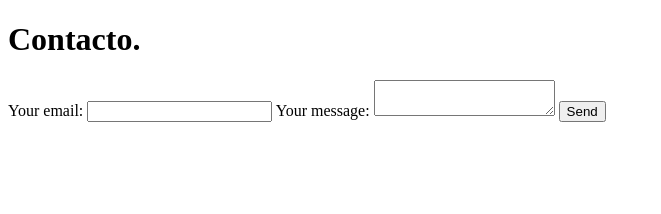
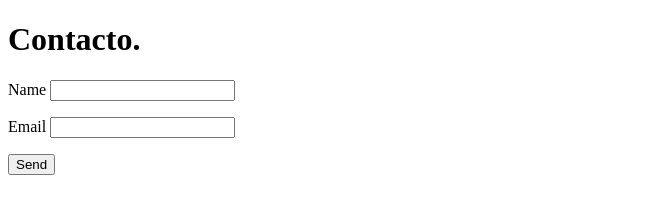
Before and after one commit to PparraProf/santotoparra, a plain HTML site: page index.html in a window 1280 px wide. Shown: the whole page, without its empty margins (0-661 px from the left). Drawn offline with Linux system fonts and the light colour scheme.

Commit message:
Update index.html

```diff
--- a/index.html
+++ b/index.html
@@ -9,22 +9,16 @@
   <body>
    <h1 class="formuh1">Contacto.</h1>
 
-<form
-  action="https://formspree.io/f/mdoyejew"
-  method="POST"
->
-  <label>
-    Your email:
-    <input type="email" name="_replyto">
-  </label>
-  <label>
-    Your message:
-    <textarea name="message"></textarea>
-  </label>
-
-  <!-- your other form fields go here -->
-
-  <button type="submit">Send</button>
+<form name="contact" netlify>
+  <p>
+    <label>Name <input type="text" name="name" /></label>
+  </p>
+  <p>
+    <label>Email <input type="email" name="email" /></label>
+  </p>
+  <p>
+    <button type="submit">Send</button>
+  </p>
 </form>
 
 
```
